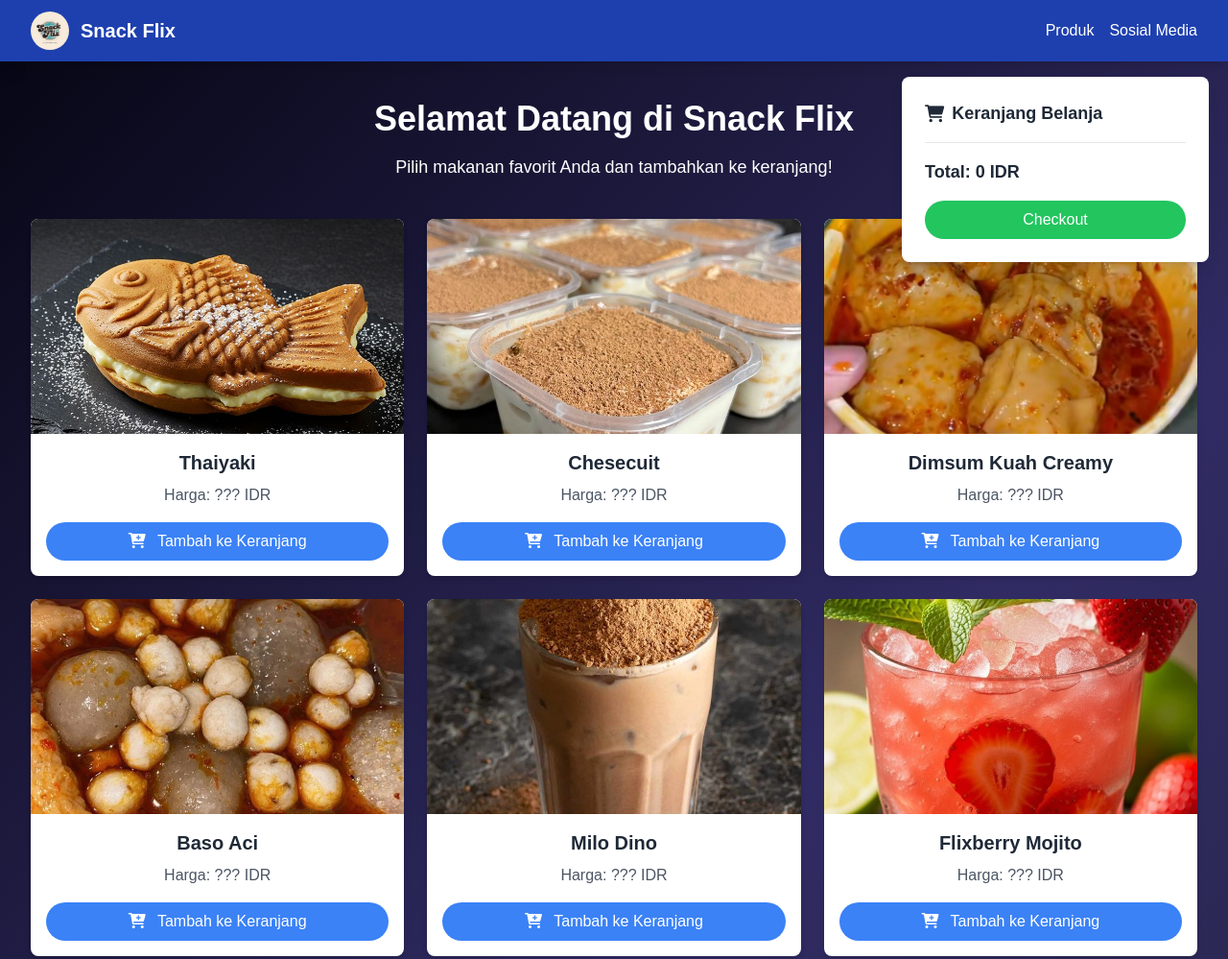
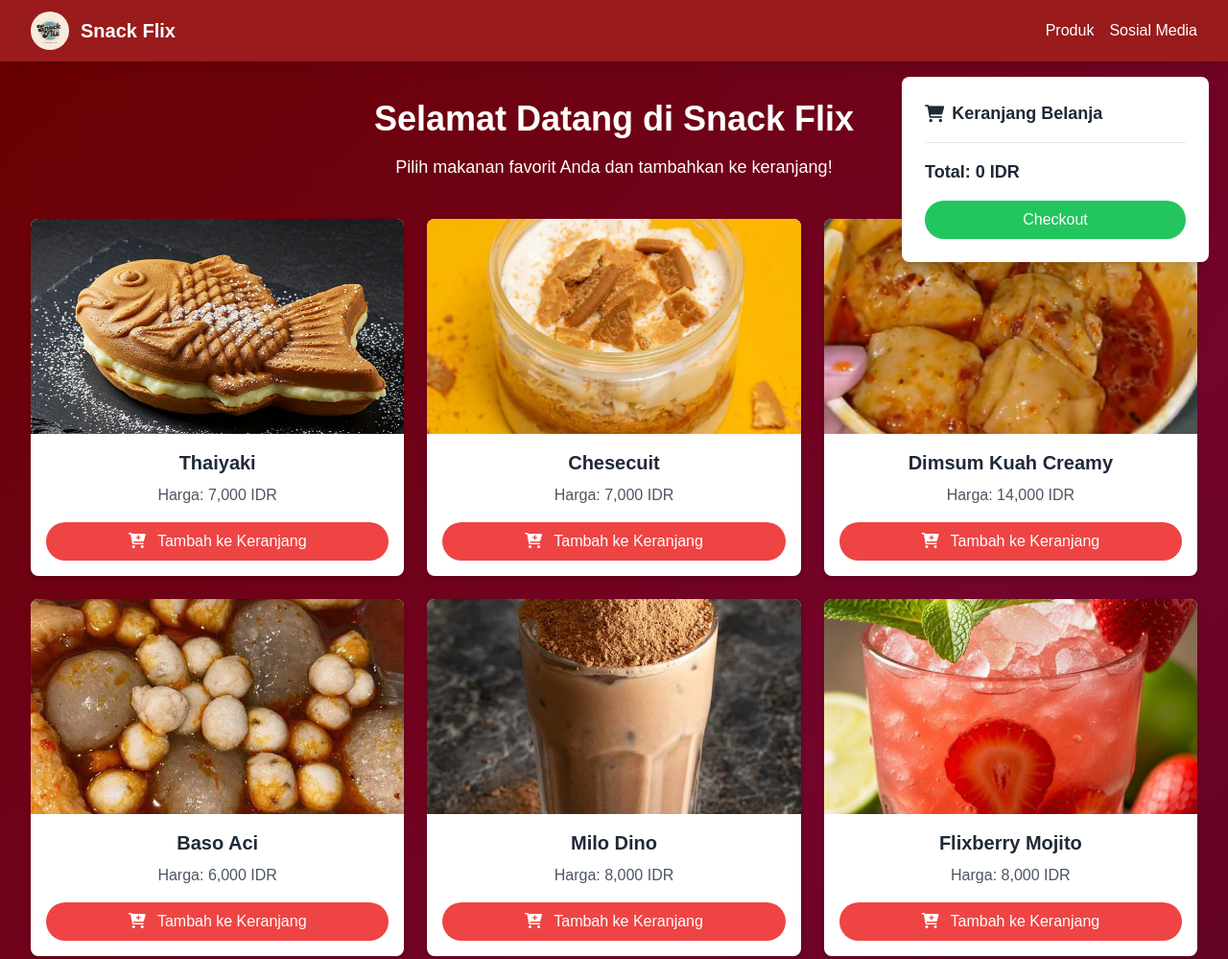
Before and after one commit to HAYKAN27/SNACKFLIX, a website: page main/index.html in a window 1280 px wide. Shown: the top 999 px of the page at 96% size. Drawn offline with Linux system fonts and the light colour scheme; some packages are replaced by stand-ins of ours; a script that the page names is missing.

Commit message:
menu update

```diff
--- a/main/index.html
+++ b/main/index.html
@@ -20,7 +20,7 @@
         }
 
         .gradient-bg {
-           background: linear-gradient(135deg, #060512, #302b63, #24243e);
+           background: linear-gradient(135deg, #6a0000, #73042b, #4a001a);
         }
 
         @keyframes fadeIn {
@@ -124,7 +124,7 @@
 
 <body class="gradient-bg text-gray-800">
     <!-- Navbar -->
-    <nav class="bg-blue-800 shadow-lg">
+    <nav class="bg-red-800 shadow-lg">
         <div class="max-w-7xl mx-auto px-4 sm:px-6 lg:px-8 ">
             <div class="flex justify-between h-16">
                 <div class="flex items-center">
@@ -143,7 +143,7 @@
                     </button>
                 </div>
             </div>
-            <div id="mobile-menu" class="md:hidden bg-blue-800 px-2 pt-2 pb-3 space-y-1 transition duration-300 ease-in-out">
+            <div id="mobile-menu" class="md:hidden bg-red-800 px-2 pt-2 pb-3 space-y-1 transition duration-300 ease-in-out">
                 <a href="#products" class="text-white block px-3 py-2 rounded-md text-base font-medium">Product</a>
                 <a href="#social-media" class="text-white block px-3 py-2 rounded-md text-base font-medium">Follow US</a>
             </div>
@@ -170,7 +170,7 @@
     </div>
 
     <!-- Tombol Keranjang Mobile -->
-    <div class="md:hidden fixed bottom-5 right-5 w-16 h-16 bg-blue-700 text-white rounded-full flex items-center justify-center shadow-lg cursor-pointer z-40"
+    <div class="md:hidden fixed bottom-5 right-5 w-16 h-16 bg-red-700 text-white rounded-full flex items-center justify-center shadow-lg cursor-pointer z-40"
         id="cart-mobile-btn">
         <i class="fas fa-shopping-cart text-xl"></i>
     </div>
@@ -212,17 +212,17 @@
 
         // Data produk
         const products = [
-            { id: 1, name: 'Thaiyaki', price: "???", image: 'img/img-produk/taiyaki.jpg' },
-            { id: 2, name: 'Chesecuit', price: "???", image: 'img/img-produk/chesecuit.jpg' },
-            { id: 3, name: 'Dimsum Kuah Creamy', price: "???", image: 'img/img-produk/dimsumkuah.jpg' },
-            { id: 4, name: 'Baso Aci', price: "???", image: 'img/img-produk/boci.jpg' },
-            { id: 5, name: 'Milo Dino', price: "???", image: 'img/img-produk/milodino.jpg' },
-            { id: 6, name: 'Flixberry Mojito', price: "???", image: 'img/img-produk/flixberry.jpg' },
-            { id: 7, name: 'Paw Pudding ', price: "???", image: 'img/img-produk/pawPudding.jpg' },
-            { id: 8, name: 'Mochi Dango ', price: "???", image: 'img/img-produk/mochi.jpg' },
-            { id: 9, name: 'Crabby Mercon ', price: "???", image: 'img/img-produk/otak2.jpg' },
-            { id: 10, name: 'Samyang Roll', price: "???", image: 'img/img-produk/Samyang ori.jpg' },
-            { id: 11, name: 'Bunny Pudding', price: "???", image: 'img/img-produk/bunnyPudding.jpg' },
+            { id: 1, name: 'Thaiyaki', price: 7000, image: 'img/img-produk/taiyaki.jpg' },
+            { id: 2, name: 'Chesecuit', price: 7000, image: 'img/img-produk/chescuit.jpg' },
+            { id: 3, name: 'Dimsum Kuah Creamy', price: 14000, image: 'img/img-produk/dimsumkuah.jpg' },
+            { id: 4, name: 'Baso Aci', price: 6000, image: 'img/img-produk/boci.jpg' },
+            { id: 5, name: 'Milo Dino', price: 8000, image: 'img/img-produk/milodino.jpg' },
+            { id: 6, name: 'Flixberry Mojito', price: 8000, image: 'img/img-produk/flixberry.jpg' },
+            { id: 7, name: 'Sweetheart Pudding ', price: 5000, image: 'img/img-produk/sweetheart.png' },
+            { id: 8, name: 'Mochi Dango ', price: 10000, image: 'img/img-produk/mochi.jpg' },
+            { id: 9, name: 'Otak-otak Mercon ', price: 5000, image: 'img/img-produk/otak2.jpg' },
+            { id: 10, name: 'Samyang Roll', price: 13000, image: 'img/img-produk/Samyang ori.jpg' },
+            { id: 11, name: 'Bunny Pudding', price: 5000 , image: 'img/img-produk/bunnyPudding.jpg' },
         ];
 
         let cart = [];
@@ -237,7 +237,7 @@
                         <div class="p-4 text-center">
                             <h5 class="text-xl font-semibold mb-2">${product.name}</h5>
                             <p class="text-gray-600 mb-4">Harga: ${product.price.toLocaleString()} IDR</p>
-                            <button class="bg-blue-500 hover:bg-blue-600 text-white py-2 px-4 rounded-full w-full transform transition-transform duration-150 hover:scale-105 active:scale-95" onclick="addToCart(${product.id})">
+                            <button class="bg-red-500 hover:bg-red-600 text-white py-2 px-4 rounded-full w-full transform transition-transform duration-150 hover:scale-105 active:scale-95" onclick="addToCart(${product.id})">
                                 <i class="fas fa-cart-plus mr-2"></i> Tambah ke Keranjang
                             </button>
                         </div>
```
Also changed, not shown: main/img/img-produk/chescuit.jpg (added), main/img/img-produk/chesecuit.jpg (deleted), main/src/output.css, 1 other file.
